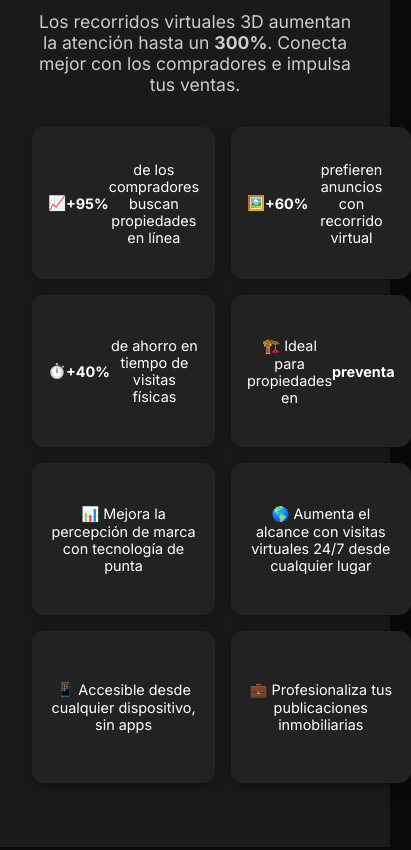
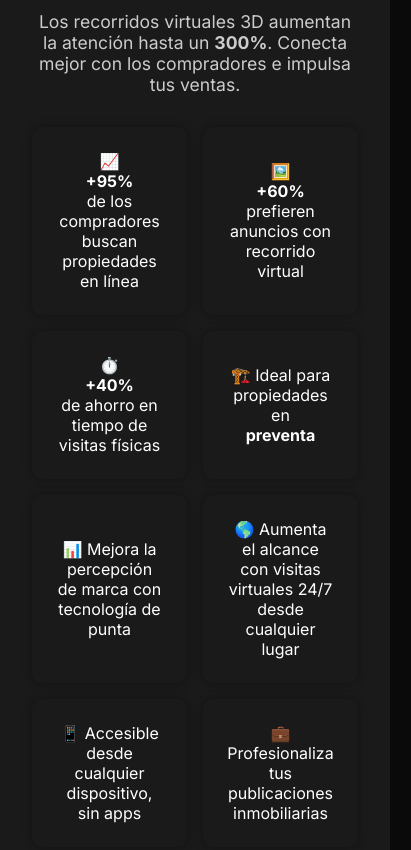
Before and after one commit to hectormonte1/perspectiva360, a plain HTML site: page index.html in a window 390 px wide. Shown: the part 2560-3410 px from the top of the page, 411 px wide, since content can reach past the window. Drawn offline with Linux system fonts and the light colour scheme.

Commit message:
Add files via upload

```diff
--- a/style.css
+++ b/style.css
@@ -111,19 +111,20 @@ header {
   margin: auto;
 }
 
+
 .card {
-  background-color: #222;
+  background: #1a1a1a;
   padding: 1.5rem;
-  border-radius: 12px;
+  border-radius: 10px;
   font-size: 1rem;
-  min-height: 120px;
+  box-shadow: 0 0 10px rgba(0,0,0,0.3);
   display: flex;
   align-items: center;
   justify-content: center;
   text-align: center;
-  box-shadow: 0 5px 15px rgba(0,0,0,0.3);
-  transition: transform 0.3s ease;
+  flex-direction: column;
 }
+
 
 .card:hover {
   transform: translateY(-5px);
@@ -142,10 +143,20 @@ header {
     gap: 1rem;
   }
 
-  .card {
-    font-size: 0.9rem;
-    padding: 1rem;
-  }
+
+.card {
+  background: #1a1a1a;
+  padding: 1.5rem;
+  border-radius: 10px;
+  font-size: 1rem;
+  box-shadow: 0 0 10px rgba(0,0,0,0.3);
+  display: flex;
+  align-items: center;
+  justify-content: center;
+  text-align: center;
+  flex-direction: column;
+}
+
 }
 
 
```
